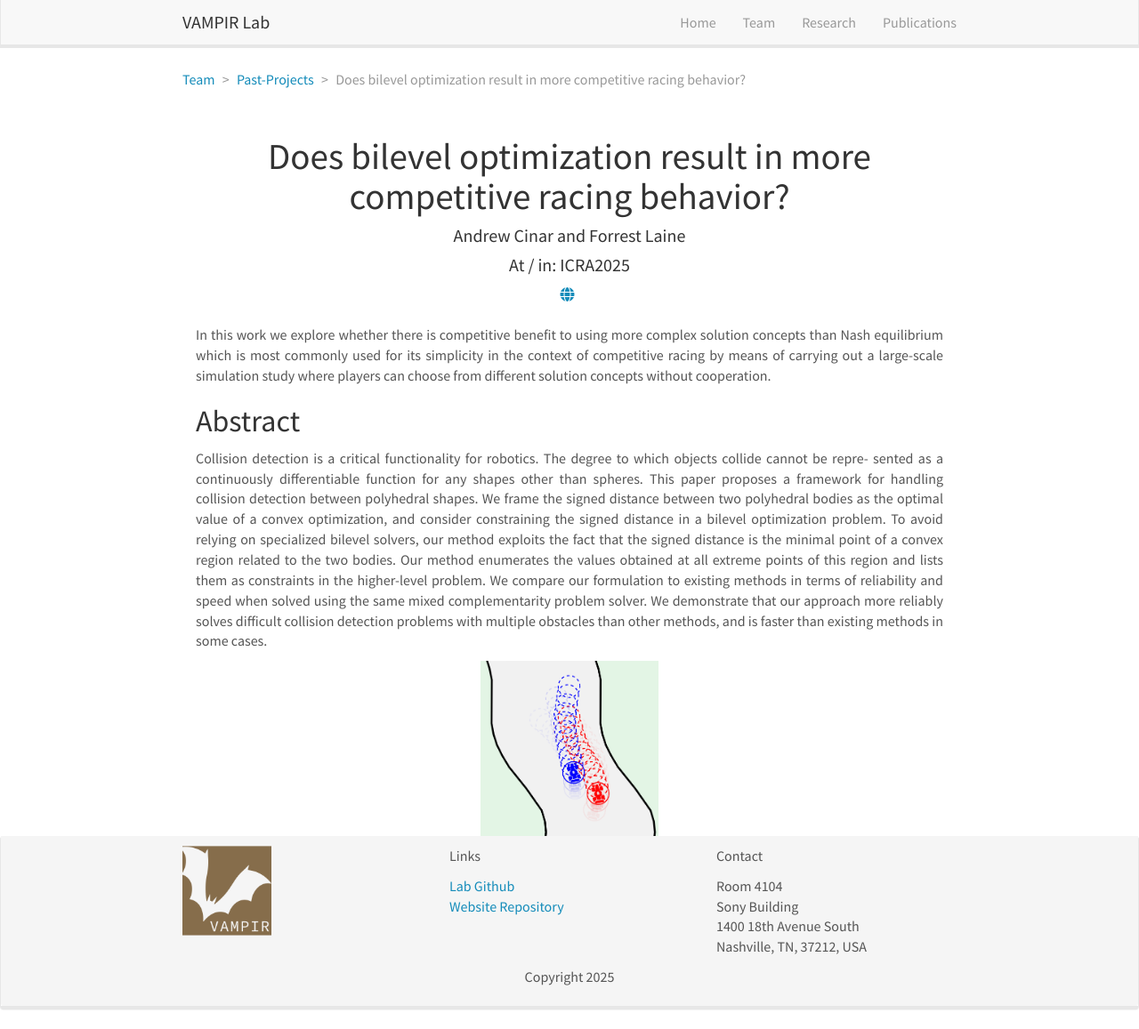
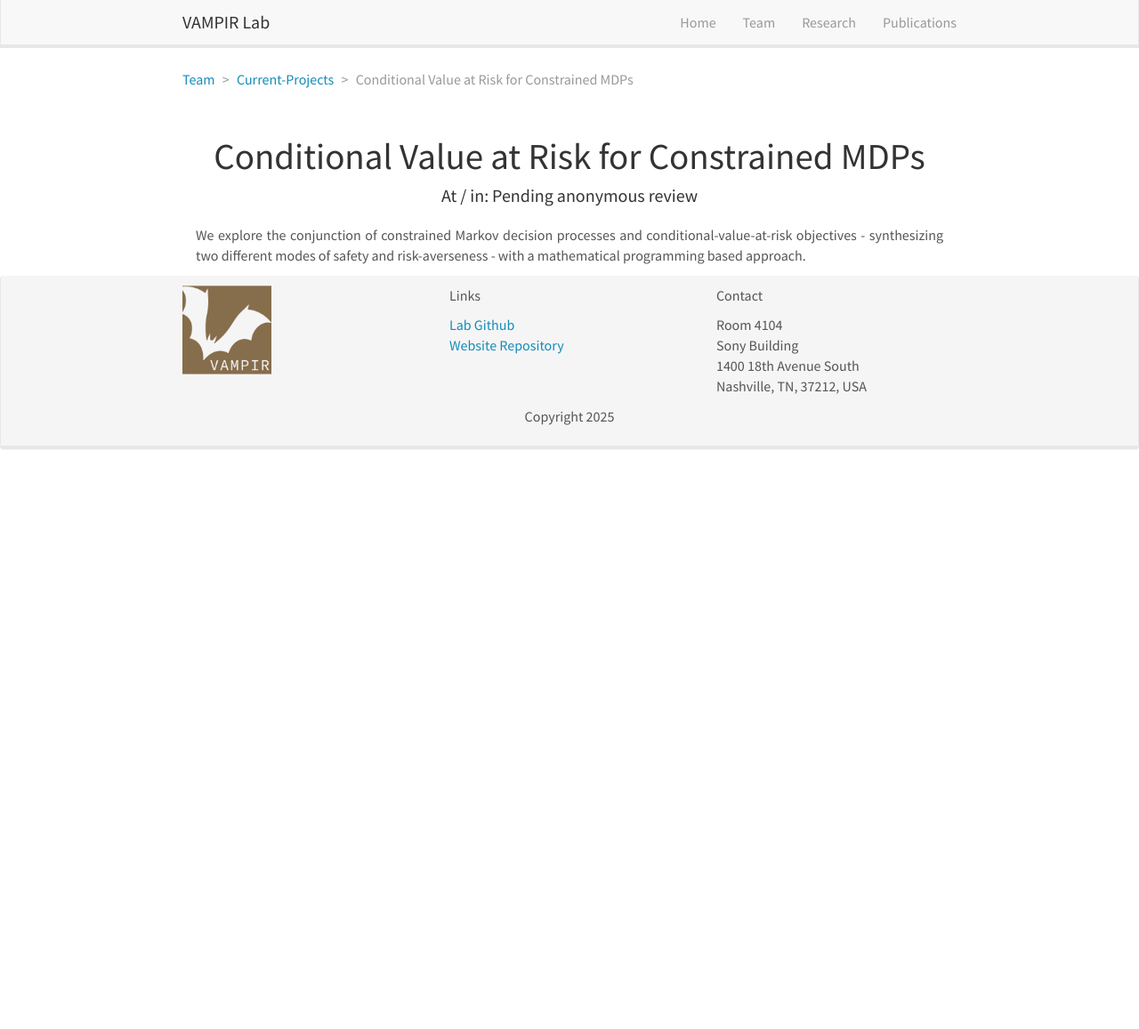
Before and after one commit to VAMPIR-Lab/vampir-lab.github.io, a Jekyll site: the page built from _pages/research/_posts/2025-09-16-cvar.md, in a window 1280 px wide and 1157 px high. Shown: the whole window at 89% size. Built offline with Jekyll 4.4.1, drawn with Linux system fonts in a browser that asks for light colours; nearby versions of some CDN libraries.

Commit message:
Add cvar; amend some research posts

```diff
--- a/_pages/research/_posts/2025-05-01-racing.md
+++ b/_pages/research/_posts/2025-05-01-racing.md
@@ -1,8 +1,8 @@
 ---
 layout: project
 category: past-projects
-title: Does bilevel optimization result in more competitive racing behavior?
-arxiv: https://arxiv.org/abs/2402.09548
+title: Polyhedral Collision Detection via Vertex Enumeration
+arxiv: https://arxiv.org/pdf/2501.13201
 authors: Andrew Cinar and Forrest Laine
 image: racing.png
 venue: ICRA2025
--- /dev/null
+++ b/_pages/research/_posts/2025-09-16-cvar.md
@@ -0,0 +1,12 @@
+---
+layout: project
+category: current-projects
+title: Conditional Value at Risk for Constrained MDPs
+venue: Pending anonymous review
+permalink: 'projects/racing'
+date: 2025-05-01
+---
+
+We explore the conjunction of constrained Markov decision processes and
+conditional-value-at-risk objectives - synthesizing two different modes of safety and
+risk-averseness - with a mathematical programming based approach.
```
Also changed, not shown: _pages/research/_posts/2024-08-01-sensinggames.md (+3 -3 lines), images/projects/collision.png.
